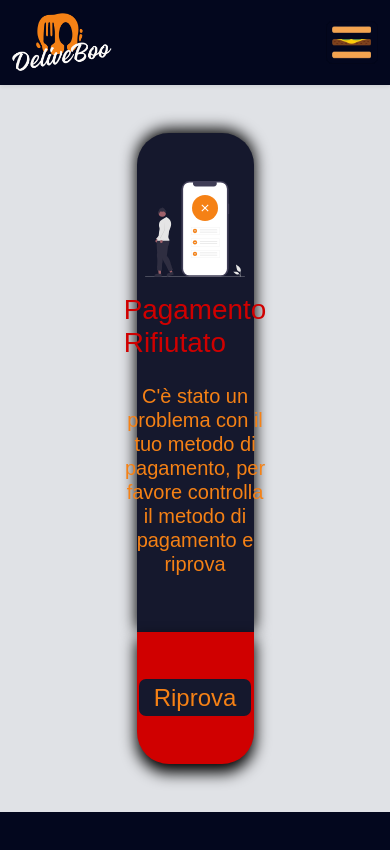
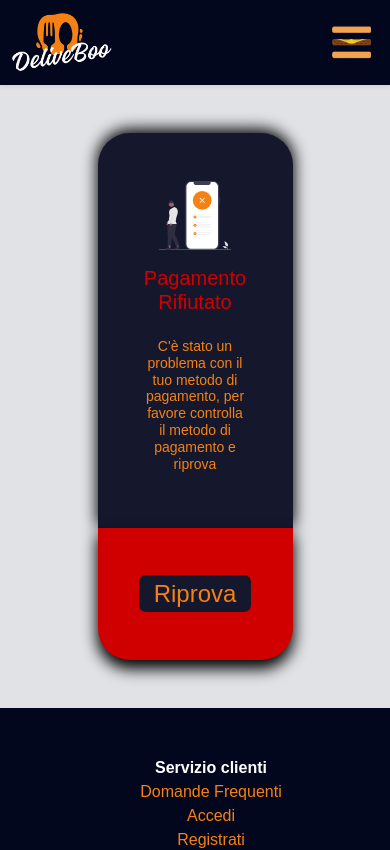
Before and after one commit to marcovittoriozacca/frontend-deliveboo, a Vue app: page /failed-checkout in a window 390 px wide. Shown: the top 850 px of the page. Built offline with nearby package versions, Linux system fonts and the light colour scheme.

Commit message:
fix aggiunte media queries

```diff
--- a/src/Pages/FailedCheckout.vue
+++ b/src/Pages/FailedCheckout.vue
@@ -16,7 +16,7 @@ export default {
             <div id="top-portion" class="p-5 rounded-top-5 d-flex justify-content-center align-items-center">
                 <div class="d-flex flex-column align-items-center justify-content-center gap-3">
                     <img id="failed-img" src="../../public/img/pagamento-rifiutato.svg" alt="pagamento-rifiutato">
-                    <h1 id="titolo-richiesta">Pagamento Rifiutato</h1>
+                    <h1 id="titolo-richiesta" class="text-center">Pagamento Rifiutato</h1>
                     <h5 id="sotto-titolo-richiesta" class="text-center">C'è stato un problema con il tuo metodo di pagamento, per favore controlla il metodo di pagamento e riprova</h5>
                 </div>
             </div>
@@ -75,4 +75,21 @@ export default {
     #bg-pagina{
         background-color: #E0E2E6;
     }
+
+    @media screen and (max-width: 1199px) {
+        #container-output{
+            width: 50%;
+            margin: 0 auto;
+        }
+    }
+
+    @media screen and (max-width: 700px) {
+        #titolo-richiesta{
+            font-size: 20px;
+        }
+
+        #sotto-titolo-richiesta{
+            font-size: 14px;
+        }
+    }
 </style>
```
